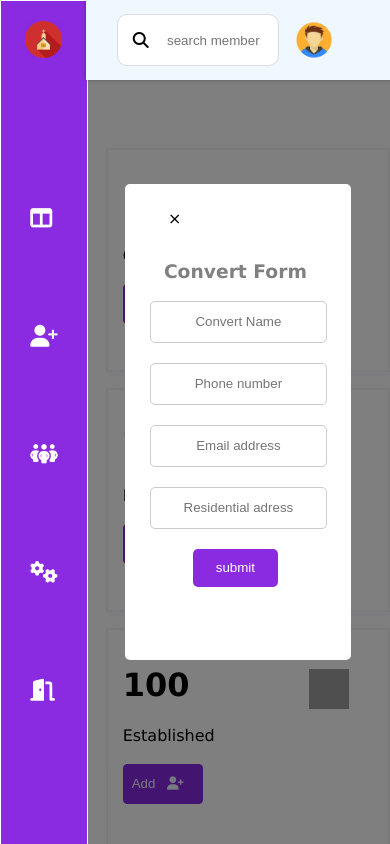
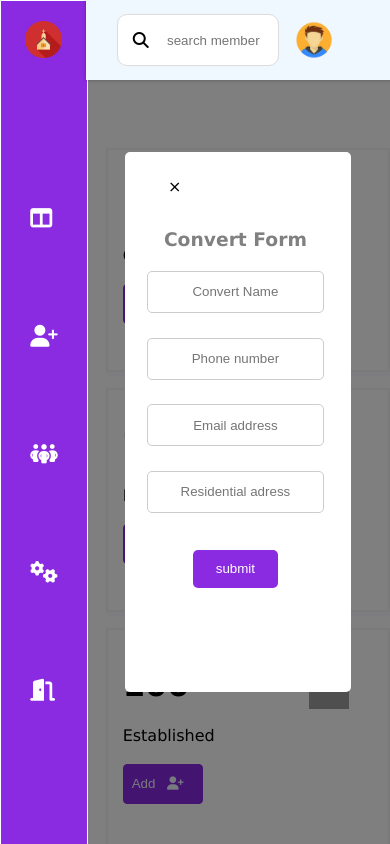
Before and after one commit to lotusCyrus/church-quest, a React (Create React App) app: page / in a window 390 px wide. Both pictures are taken after a click on the element 43 px from the left and 316 px from the top of the page. Shown: the top 844 px of the page. Built offline with nearby package versions, Linux system fonts and the light colour scheme; grey boxes are pictures that could not be loaded.

Commit message:
modal adjustment

```diff
--- a/src/components/modal/modal.css
+++ b/src/components/modal/modal.css
@@ -12,7 +12,7 @@
     margin-top:250px;
 
     margin-bottom: 250px;
-    padding: 20px 30px 0px 25px;
+    padding: 20px 30px 30px 25px;
    width: 50%;
    height:54%;
    background-color: white;
@@ -21,6 +21,7 @@
    display: flex;
    flex-direction: column;
    border-radius: 5px;
+   overflow: hidden;
 
 }
 
--- a/src/responsive.css
+++ b/src/responsive.css
@@ -133,9 +133,20 @@
   }
 
   .modal-content{
+
     margin-left: 32%;
     margin-right:10%;
     min-width: 150px;
+     height: 58% !important;
+  }
+
+  .modal-content div{
+    height: 80%;
+    width: 100%;
+    display: flex;
+    flex-direction: column;
+    justify-content: center !important;
+    align-items: center;
   }
   .group-info{
     justify-content: center;
```
